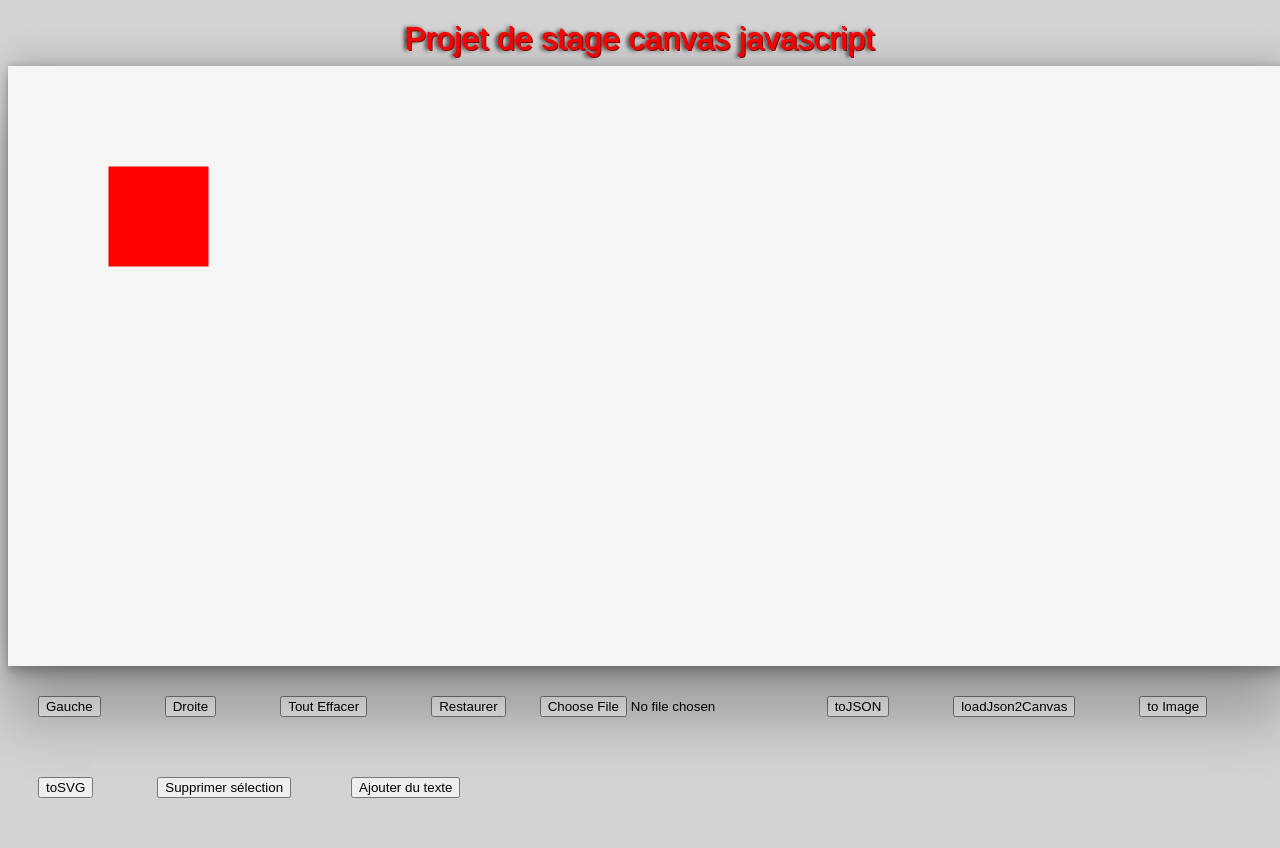
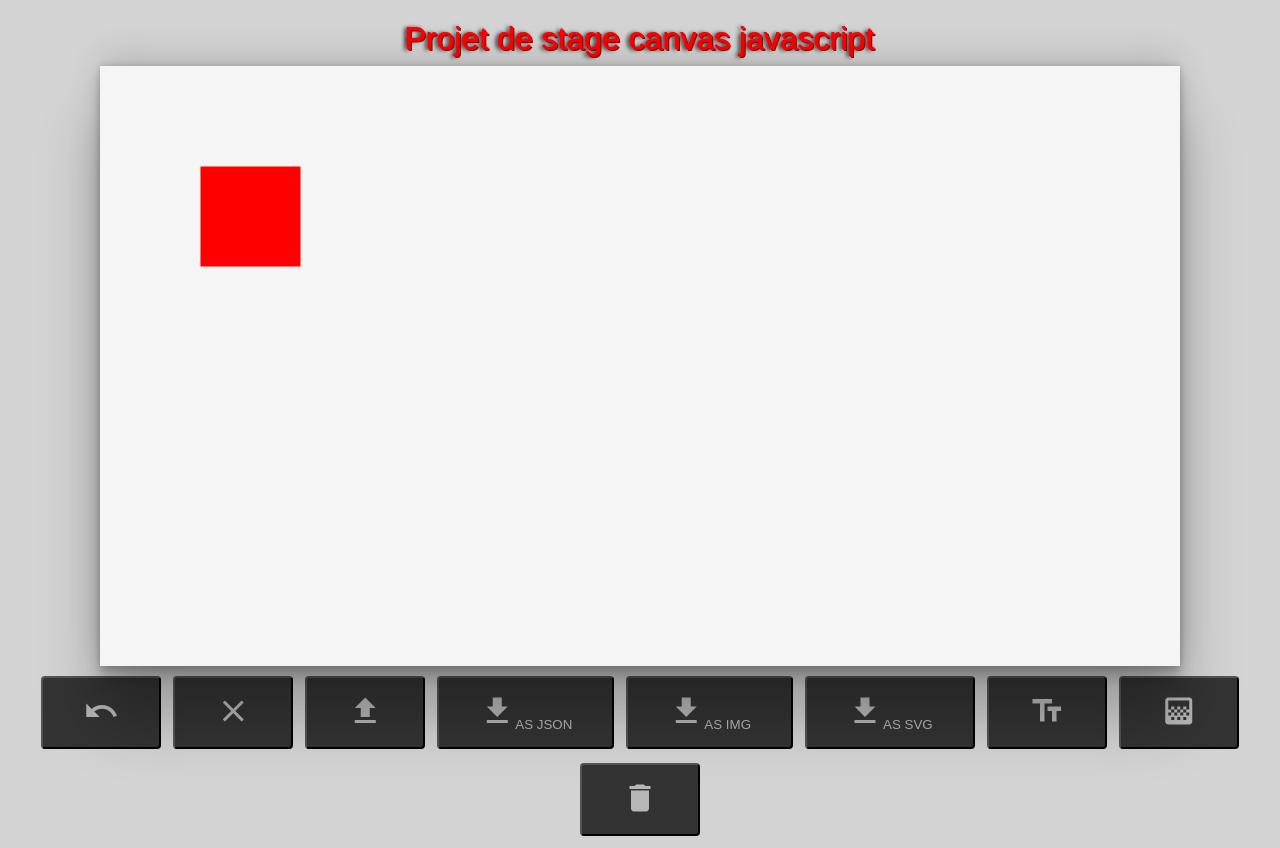
Before and after one commit to WiDZiiD/Stage, a plain HTML site: page index.html in a window 1280 px wide. Drawn offline with Linux system fonts and the light colour scheme.

Commit message:
Modification du vendredi 16/07

```diff
--- a/index.html
+++ b/index.html
@@ -5,33 +5,66 @@
     <script src="./lib/jquery.min.js"></script>
     <script src="./lib/fabric.min.js"></script>
     <script src="./lib/FileSaver.min.js"></script>
+    <script src="https://kit.fontawesome.com/643dfdb75f.js" crossorigin="anonymous"></script>
     <title>Projet Stage 1A </title>
+    <link href="https://fonts.googleapis.com/icon?family=Material+Icons"
+    rel="stylesheet">
     <link rel="stylesheet" href="style.css">
 </head>
 <header><h1>Projet de stage canvas javascript</h1></header>
 <body>
-    <canvas id="canvas" width="1280" height="600"></canvas>
-    <button id="button_left">Gauche</button>
-    <button id="button_right">Droite</button>
-    <button id="clear" onclick="clearCanvas(canvas, svgState)">Tout Effacer</button>
-    <button id="restore" onclick="restoreCanvas(canvas, svgState)">Restaurer</button>
-    <input id="addImg" type="file" accept="image/*">
+    <div>
+        <canvas id="canvas"></canvas>
+    </div>
+    <div id="button_container">
+<!--         <button id="button_left">Gauche</button>
+        <button id="button_right">Droite</button> -->
+        <button id="restore" onclick="restoreCanvas(canvas, svgState)"><span class="material-icons">
+            undo
+        </span></button>
 
-    <button  onclick="toJSON()">toJSON</button>
-    <button id='loadJson2Canvas'>loadJson2Canvas</button>
-    <button type="button" onclick="downloadImage()">to Image</button>
-    <button type="button" onclick="downloadSVG()">toSVG</button>
-    <button class="btn btn-object-action" id="remove-selected"
-    onclick="removeSelected(svgState)">
-    Supprimer sélection
-    <button type="button" onclick="addText()">Ajouter du texte</button>
-  </button>
+        <button id="remove-selected" onclick="removeSelected(svgState)"><span class="material-icons">
+                    clear
+                </span>
+                </button>
+
+            <button onclick="document.getElementById('addImg').click()"><span class="material-icons">
+                file_upload
+                </span></button>
+                <input id="addImg" type="file" accept="image/*" style="display:none">
+
+                <!--             <select><span class="material-icons" onchange="changeFunc(value)">file_download</span>
+                    <option value="JSON">JSON</option>
+                    <option value="Image">IMAGE</option>
+                    <option value="SVN">SVN</option>
+                </select> -->
+
+                <button  onclick="toJSON()" ><span class="material-icons">
+                    file_download
+                </span>AS JSON</button>
+                <button type="button" onclick="downloadImage()"><span class="material-icons">
+                    file_download
+                </span>AS IMG</button>
+                <button type="button" onclick="downloadSVG()"><span class="material-icons">
+                    file_download
+                </span>AS SVG</button>
+
+                <button type="button" onclick="addText()"><span class="material-icons">
+                    text_fields
+                </span></button>
+                <button type="button" id="applyFilter"><span class="material-icons">
+                    gradient
+                </span></button>
+                <button id="clear" onclick="clearCanvas(canvas, svgState)"><span class="material-icons">
+                    delete
+                    </span></button>
+            </div>
 
 
-    <script src="index.js"></script>
+            <script src="index.js"></script>
 
-</body>
-<footer>
+        </body>
+        <footer>
 
 
 </footer>
--- a/index.js
+++ b/index.js
@@ -1,6 +1,24 @@
 
 
 var canvas = new fabric.Canvas('canvas');
+
+function sizeCanvas()
+{
+  var width  = Math.max(document.documentElement.clientWidth,  window.innerWidth  || 0);
+  var height = Math.max(document.documentElement.clientHeight, window.innerHeight || 0);
+  canvas.setHeight( height - 200)
+  canvas.setWidth( width - 200 )
+}
+
+window.addEventListener('resize', draw, false);
+
+function draw()
+{
+  canvas.renderAll();
+}
+
+sizeCanvas();
+
 
 
         var rect = new fabric.Rect({
@@ -120,7 +138,7 @@ var canvas = new fabric.Canvas('canvas');
           });
           const link = document.createElement("a");
           link.href = base64;
-          link.download = `eraser_example.${ext}`;
+          link.download = `maquette.${ext}`;
           link.click();
         };
 
@@ -130,7 +148,7 @@ var canvas = new fabric.Canvas('canvas');
           const blob = new Blob([svg], { type: "image/svg+xml" });
           const blobURL = URL.createObjectURL(blob);
           a.href = blobURL;
-          a.download = "eraser_example.svg";
+          a.download = "maquette.svg";
           a.click();
           URL.revokeObjectURL(blobURL);
         };
@@ -156,3 +174,24 @@ var canvas = new fabric.Canvas('canvas');
              fontSize: 45
           }));
        }
+
+
+       $("#button_right").click(function(){
+        rect.set({ left: rect.left + 10});
+        canvas.renderAll();
+        });
+
+        $("#applyFilter").click(function(){
+
+          var obj = canvas.getActiveObject();
+
+          obj.filters.push(new fabric.Image.filters.Grayscale());
+
+          obj.applyFilters();
+
+          canvas.renderAll();
+        });
+
+        function changeFunc($i) {
+          alert($i);
+         }
--- a/style.css
+++ b/style.css
@@ -1,7 +1,14 @@
 #canvas{
     background-color: whitesmoke;
     box-shadow: rgba(0, 0, 0, 0.25) 0px 54px 55px, rgba(0, 0, 0, 0.12) 0px -12px 30px, rgba(0, 0, 0, 0.12) 0px 4px 6px, rgba(0, 0, 0, 0.17) 0px 12px 13px, rgba(0, 0, 0, 0.09) 0px -3px 5px;
+
 }
+
+.canvas-container{
+    margin:0 auto;
+}
+
+
 
 header h1{
     font-size: 32px;
@@ -17,6 +24,29 @@ header h1{
 body{
     background-color: lightgray;
 }
-button{
-    margin:30px;
-}
+button, select {
+    text-decoration: none;
+    color: rgba(255, 255, 255, 0.65);
+    background:#333333;
+    padding: 15px 40px;
+    border-radius: 4px;
+    font-weight: normal;
+    text-transform: uppercase;
+    transition: all 0.2s ease-in-out;
+    cursor: pointer;
+    margin: 4px;
+    margin-top:10px;
+  }
+
+button:hover {
+    color: rgba(255, 255, 255, 1);
+    box-shadow: 0 5px 15px #000;
+  }
+
+  .material-icons{
+      font-size: 36px;
+  }
+
+  #button_container{
+      text-align: center;
+  }
```
Also changed, not shown: assets/close.png (added).
